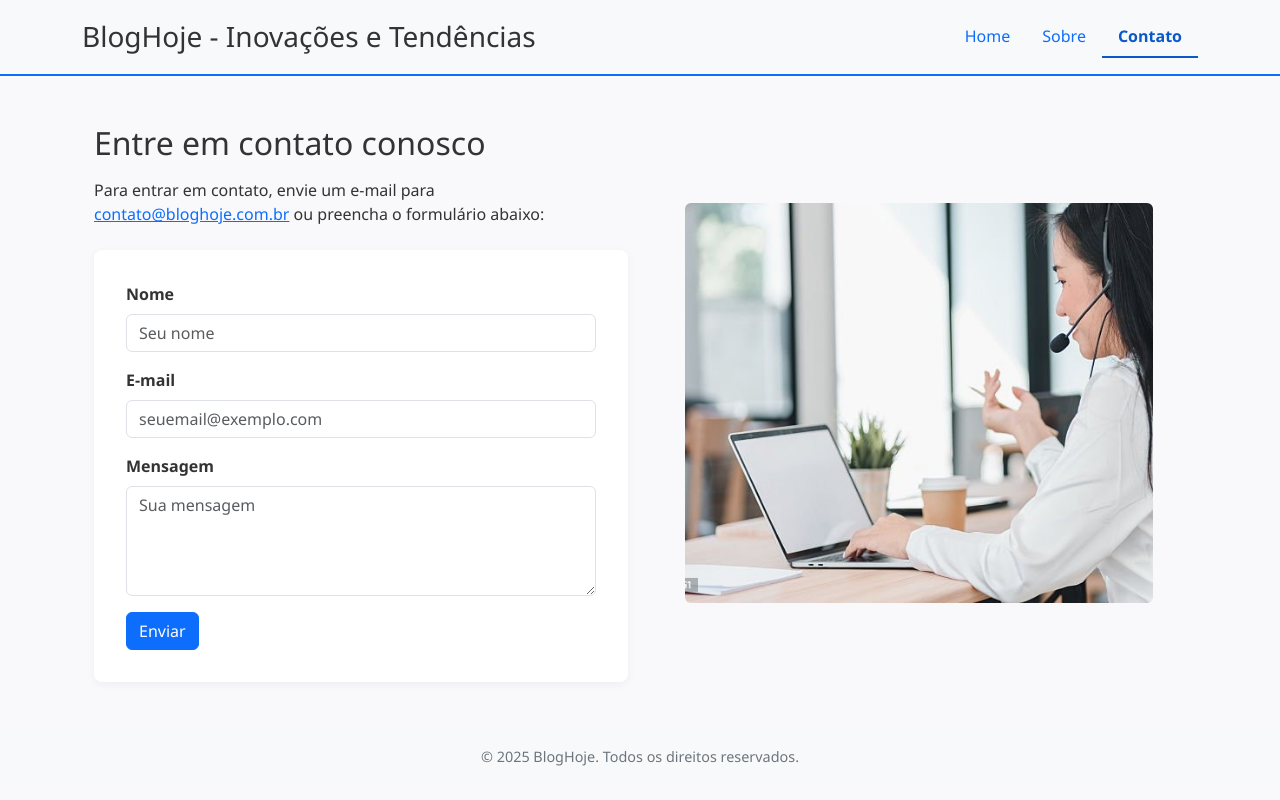
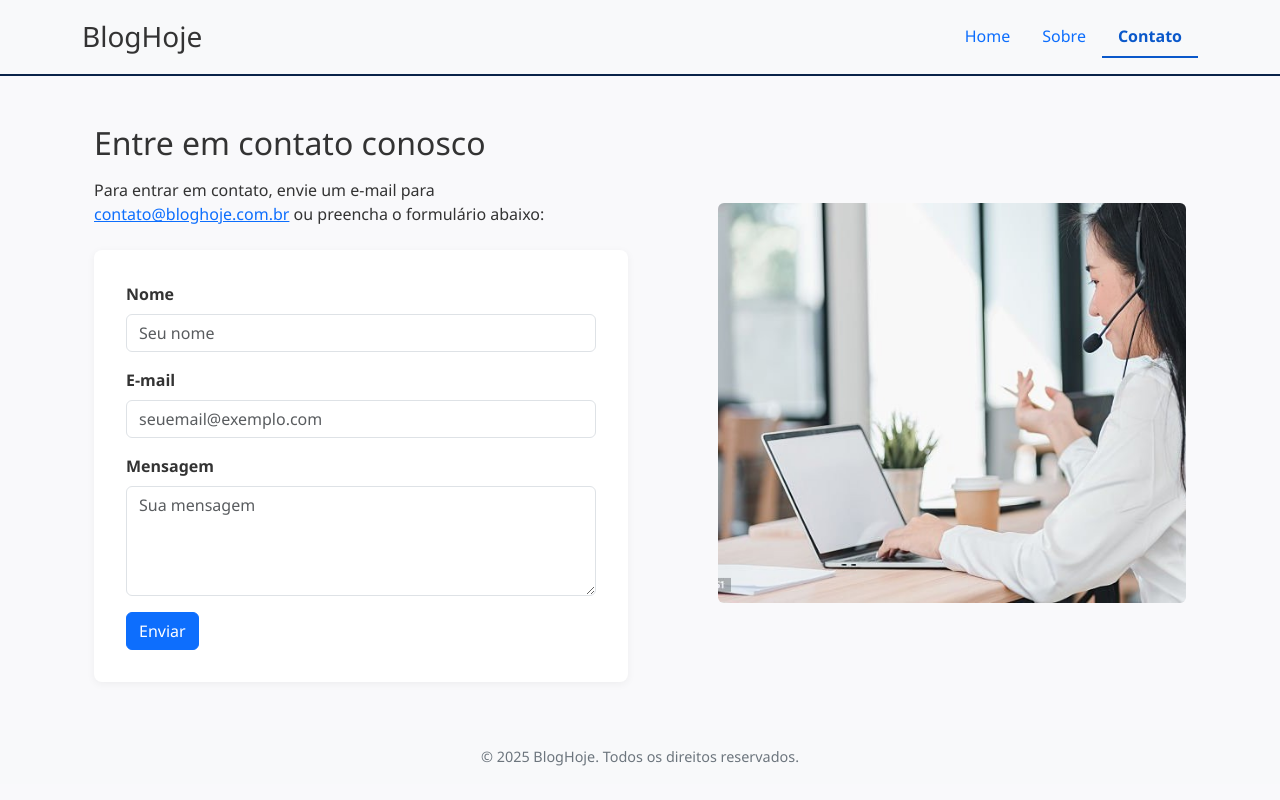
Before and after one commit to Flavia-Paula/Criar_Bootstrap_5, a plain HTML site: page contato.html in a window 1280 px wide. Drawn offline with nearby package versions, Linux system fonts and the light colour scheme.

Commit message:
Atualizações

```diff
--- a/contato.html
+++ b/contato.html
@@ -12,7 +12,7 @@
   <!-- Cabeçalho -->
   <header class="bg-light py-3 mb-4">
     <div class="container d-flex justify-content-between align-items-center">
-      <h1 class="h3 m-0">BlogHoje - Inovações e Tendências</h1>
+      <h1 class="h3 m-0">BlogHoje</h1>
       <nav>
         <ul class="nav">
           <li class="nav-item"><a class="nav-link" href="index.html">Home</a></li>
@@ -51,7 +51,7 @@
 
     <!-- Coluna direita: imagem -->
     <div class="col-md-6 text-center">
-      <img src="imagem.jpg" alt="Contato" class="img-fluid rounded">
+        <img src="imagem.jpg" class="rounded float-end" alt="Contato">
     </div>
   </div>
 </div>
--- a/style.css
+++ b/style.css
@@ -7,7 +7,7 @@ body {
 
 /* Cabeçalho */
 header {
-  border-bottom: 2px solid #0d6efd; /* Linha azul Bootstrap */
+  border-bottom: 2px solid #0a2349; /* Linha azul Bootstrap */
 }
 
 header h1 {
@@ -95,7 +95,7 @@ footer p {
   color: #6c757d;
 }
 
-/* Responsividade extra (opcional) */
+/* Responsividade */
 @media (max-width: 767.98px) {
   header h1 {
     font-size: 1.5rem;
```
Also changed, not shown: index.html (+1 -1 lines), sobre.html (+1 -1 lines).
